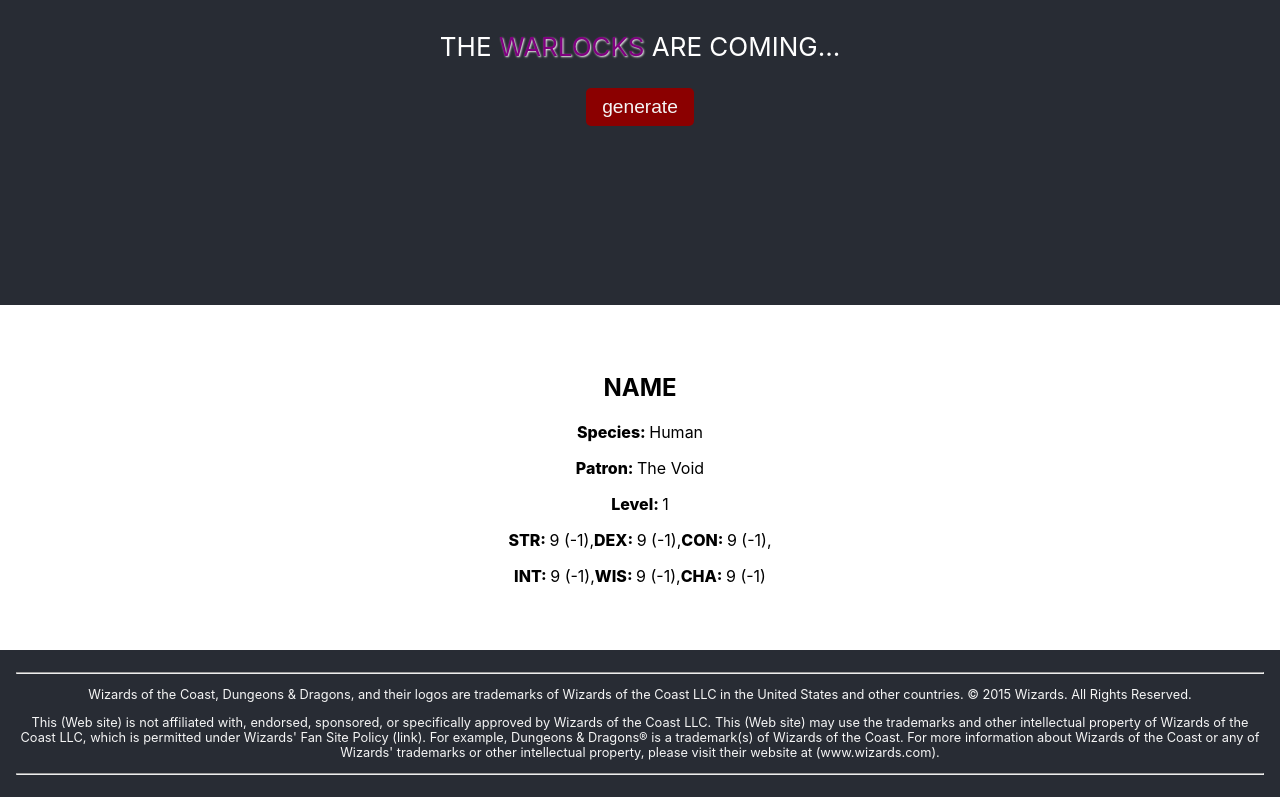
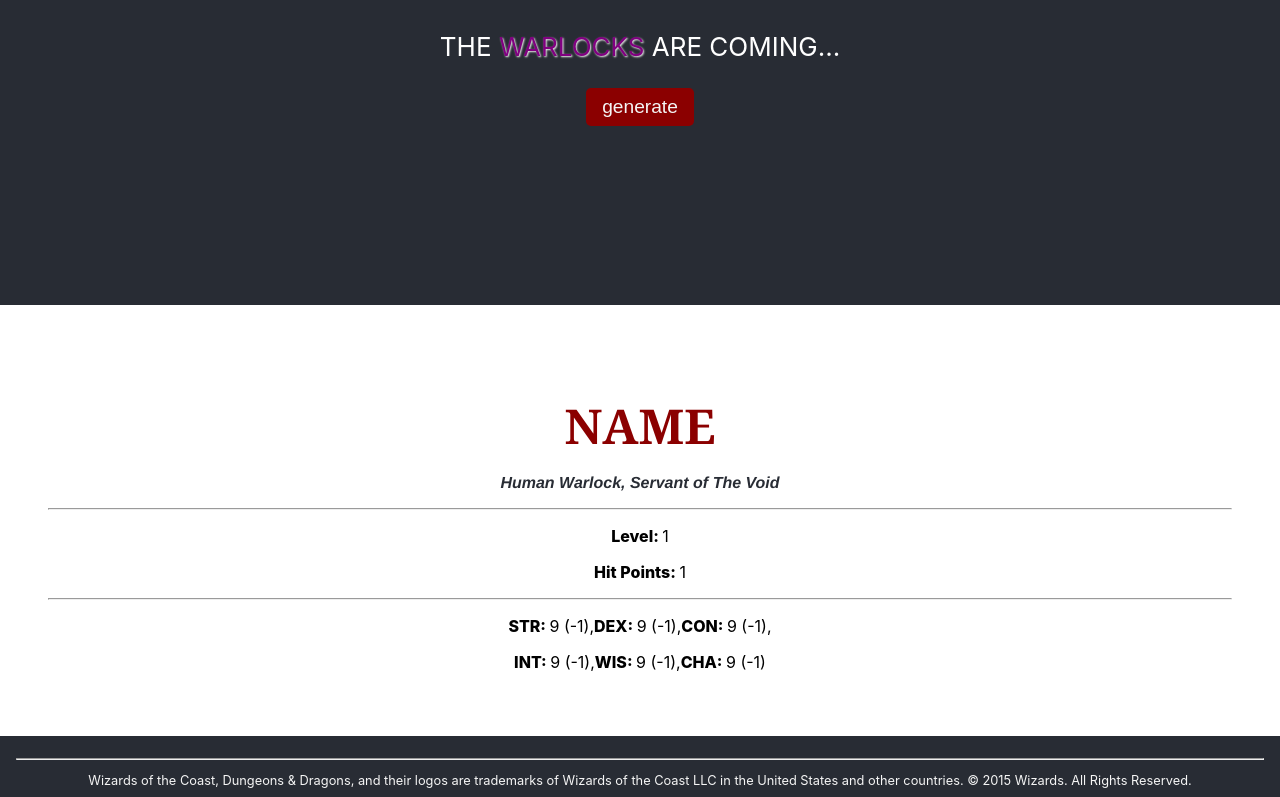
Before and after one commit to AcmeCat/Warlocks, a React (Create React App) app: page / in a window 1280 px wide. Shown: the part 495-1292 px from the top of the page. Built offline with nearby package versions, Linux system fonts and the light colour scheme.

Commit message:
added hp. added pact (optional). reformatted statblock

```diff
--- a/src/App.js
+++ b/src/App.js
@@ -16,7 +16,8 @@ class App extends React.Component {
       INT: 9,
       WIS: 9,
       CHA: 9,
-      hitPoints: 1
+      hitPoints: 1,
+      pact: ""
     }
     this.letsBegin = this.letsBegin.bind(this);
   }
@@ -38,6 +39,19 @@ class App extends React.Component {
       WIS: stats[4],
       CHA: stats[5]
     })
+    let hp = this.calcHitPoints(level, stats[2]);
+    this.setState({
+      hitPoints: hp
+    })
+    if (level > 2) {
+      this.setState({
+        pact: this.getPact()
+      })
+    } else{
+      this.setState({
+        pact: ''
+      })
+    }
   }
 
   render (){
@@ -59,10 +73,12 @@ class App extends React.Component {
           </a> */}
         </header>
         <main>
-          <h2>{this.state.name}</h2>
-          <p><span className='title'>Species: </span>{this.state.species}</p>
-          <p><span className='title'>Patron: </span>{this.state.patron}</p>
+          <h2 className='warlock-name'>{this.state.name}</h2>
+          <p className='running-title'>{this.state.species} Warlock, {this.randomBool(33) ? 'Devotee' : this.randomBool(50) ? 'Servant' : 'Minion'} of {this.state.patron}{this.state.pact !== '' ? ', Pact of the ' + this.state.pact : ''}</p>
+          <hr/>
           <p><span className='title'>Level: </span>{this.state.level}</p>
+          <p><span className='title'>Hit Points: </span>{this.state.hitPoints}</p>
+          <hr/>
           <p><span className='title'>STR: </span>{this.state.STR} ({this.modString(this.getModFromStat(this.state.STR))}),
             <span className='title'>DEX: </span>{this.state.DEX} ({this.modString(this.getModFromStat(this.state.DEX))}),
             <span className='title'>CON: </span>{this.state.CON} ({this.modString(this.getModFromStat(this.state.CON))}),</p>
@@ -96,6 +112,14 @@ class App extends React.Component {
   }
 
   getLevel = () => {return Math.floor(Math.random() * 20 + 1);}
+
+  calcHitPoints = (lvl, con) => {
+    return this.randomDiceRoll(lvl, 8, lvl * this.getModFromStat(con))
+  }
+
+  getPact = () => {
+    return this.randomItem(this.pacts);
+  }
 
   /* stats */
   getStats = (level) => {
@@ -174,6 +198,7 @@ class App extends React.Component {
   nameAdjectives = ['Magnificent', 'Magic', 'Exceptional', 'Rugged', 'Wicked', 'Pestilent', 'Mad', 'Sickening', 'Malodorous', 'Rad', 'Malevolent', 'Bright', 'Dim', 'Gloomy', 'Pensive', 'Miserly']
   patrons = ['The Entity', 'Entropy', 'Ancient Unicorn', 'Arch Fey', 'Madness', 'Elder God', 'Arch Fiend', 'Devil', 'The Depths', 'Darkness', 'Celestial', 'Arch Lich', 'The Void'];
   species = ['Human', 'Elf', 'Half-Elf', 'Dwarf', 'Halfling', 'Gnome', 'Dragonborn', 'Half-Orc', 'Tiefling'];
+  pacts = ['Blade', 'Chain', 'Tome'];
 }
 
 function Footer() {
```
